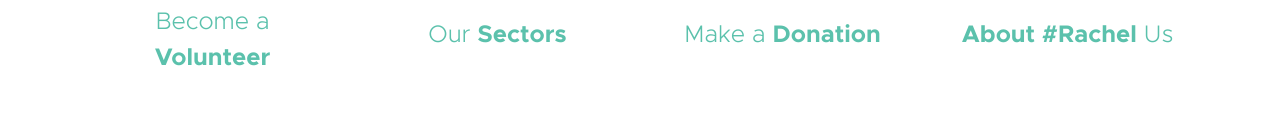
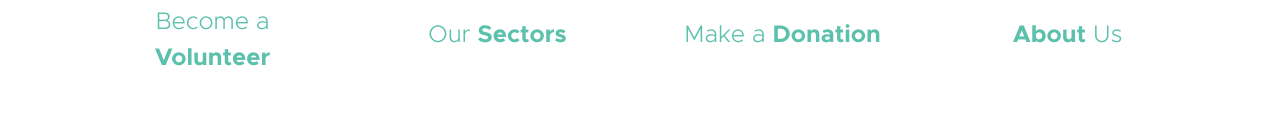
Before and after one commit to AshabaJasper/Probono_Website, a plain HTML site: page index.html in a window 1280 px wide. Shown: the part 1181-1294 px from the top of the page. Drawn offline with Linux system fonts and the light colour scheme.

Commit message:
Update to AboutUs

```diff
--- a/index.html
+++ b/index.html
@@ -197,7 +197,7 @@
                         <a href="about.html" class="d-block">
                             <img src="images/icons/scholarship.png" class="featured-block-image img-fluid" alt="">
 
-                            <p class="featured-block-text"><strong>About #Rachel</strong> Us</p>
+                            <p class="featured-block-text"><strong>About</strong> Us</p>
                         </a>
                     </div>
                 </div>
```
